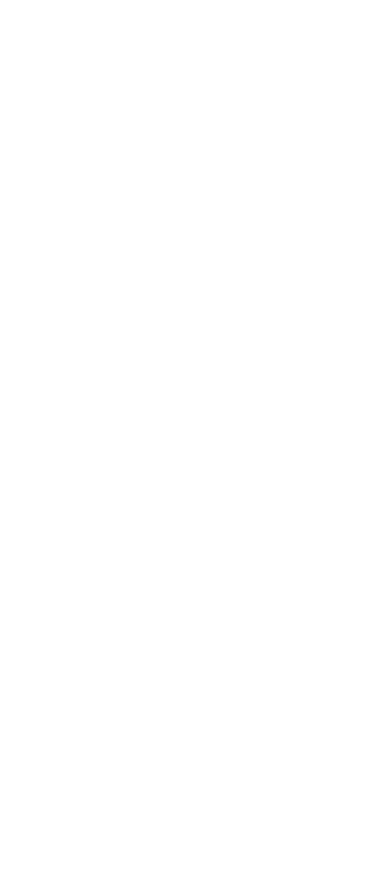
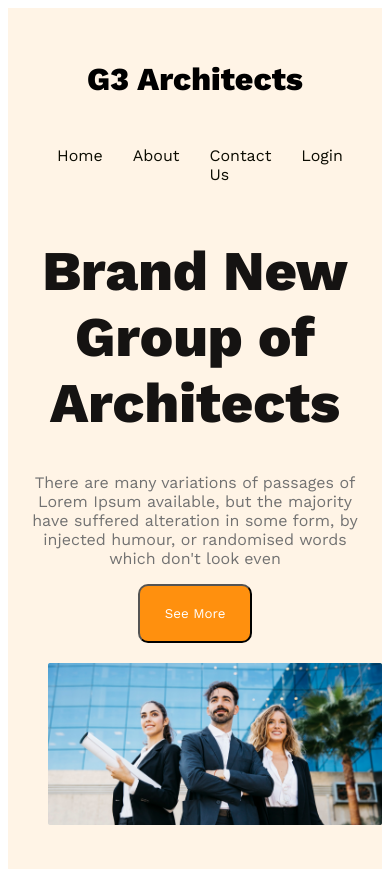
Before and after one commit to afnanthecoder/g3-free-website, a plain HTML site: page index.html in a window 390 px wide. Before the commit the page ends 844 px from the top, so only its background shows below. Drawn offline with nearby package versions, Linux system fonts and the light colour scheme.

Commit message:
added media query  first

```diff
--- a/index.html
+++ b/index.html
@@ -4,8 +4,34 @@
     <meta charset="UTF-8">
     <meta name="viewport" content="width=device-width, initial-scale=1.0">
     <title>G3 Website</title>
+    <link rel="stylesheet" href="./styles/style.css">
+    <link rel="stylesheet" href="./styles/responsive.css">
 </head>
 <body>
+    <header>
+        <nav>
+            <h3  class="nav-title">G3 Architects</h3>
+            <ul>
+                <li><a href="">Home</a> </li>
+                <li><a href="">About</a></li>
+                <li><a href="">Contact Us</a></li>
+                <li><a href="">Login</a></li>
+            </ul>
 
+        </nav>
+        <div class="banner-container">
+            <h1 class="banner-title">Brand New Group of Architects</h1>
+              <p class="banner-description"> There are many variations of passages of Lorem Ipsum available, but the majority have suffered alteration in some form, by injected humour, or randomised words which don't look even</p>
+              <button class="btn-primary">See More</button>
+        </div>
+        <img class="banner-img" src="./images/banner.png" alt="">
+
+    </header>
+    <main>
+
+    </main>
+    <footer>
+
+    </footer>
 </body>
 </html>
--- /dev/null
+++ b/styles/responsive.css
@@ -0,0 +1,19 @@
+@media screen  and (max-width: 576px) {
+    header{
+        padding: 20px;
+    }
+    nav{
+        flex-direction: column;
+    }
+}
+
+
+@media screen  and (min-width: 576px) and (max-width: 960px) {
+    header{
+        padding: 50px;
+    }
+    nav{
+        flex-direction: column;
+
+    }
+}
--- /dev/null
+++ b/styles/style.css
@@ -0,0 +1,66 @@
+@import url('https://fonts.googleapis.com/css2?family=Open+Sans:wght@800&family=Work+Sans:wght@400;600;800&display=swap');
+
+*
+{
+    font-family: 'Open Sans', sans-serif;
+font-family: 'Work Sans', sans-serif;
+}
+
+header{
+    background: rgba(255, 144, 14, 0.10);
+    padding: 50px 240px;
+}
+nav{
+    display: flex;
+    justify-content: space-between;
+    align-items: center;
+}
+nav > ul {
+    display: flex;
+
+}
+nav  li{
+    list-style: none;
+    margin-right: 30px;
+    font-weight: 500px;
+    font-size: 1rem;
+
+}
+nav li a{
+    text-decoration: none;
+    color: rgb(12, 12, 2)
+}
+.nav-title{
+    font-size: 2rem;
+    font-weight: 700px;
+}
+
+/* Banner styles */
+.banner-container{
+   max-width: 800px;
+    text-align: center;
+    margin: 0, auto;
+}
+.banner-title{
+    font-size: 3.5rem;
+    font-weight: 700px;
+    color: rgba(5, 3, 3, 0.938);
+}
+.banner-description{
+    color: var(--dark-03, #727272);
+}
+.btn-primary{
+    border-radius: 10px;
+    background: #FF900E;
+    color: #fff;
+    font-size: 1.25;
+    padding: 20px 25px;
+    cursor: pointer;
+}
+.banner-img{
+    width: 100%;
+    padding: 20px;
+}
+
+
+/* media query */
```
Also changed, not shown: responsive.css (deleted), style.css (deleted).
